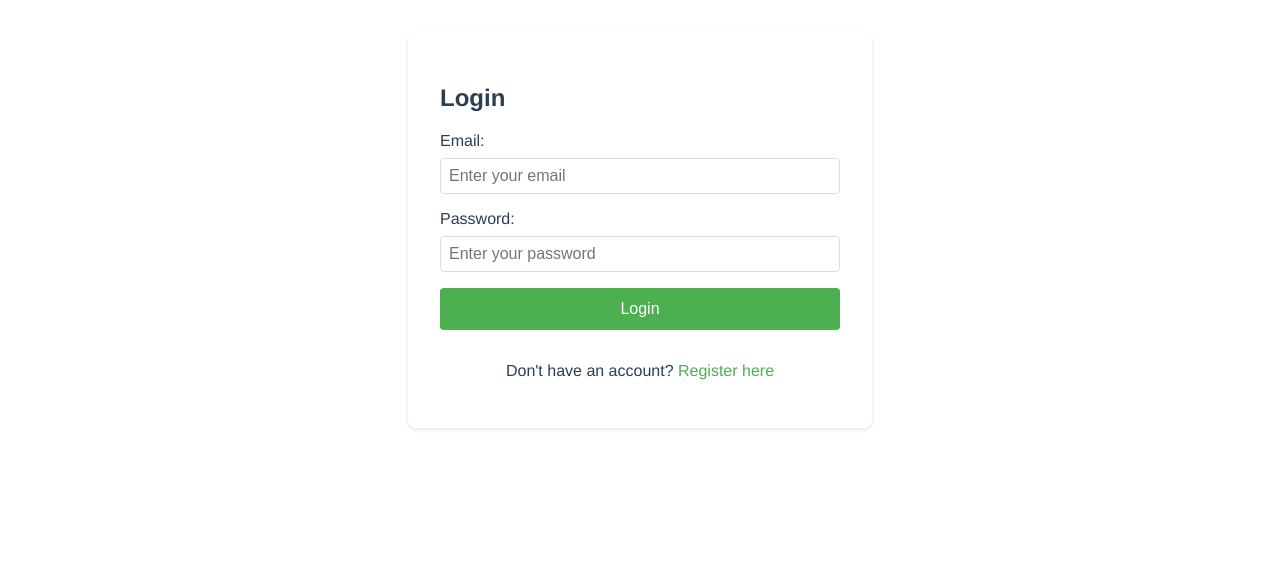
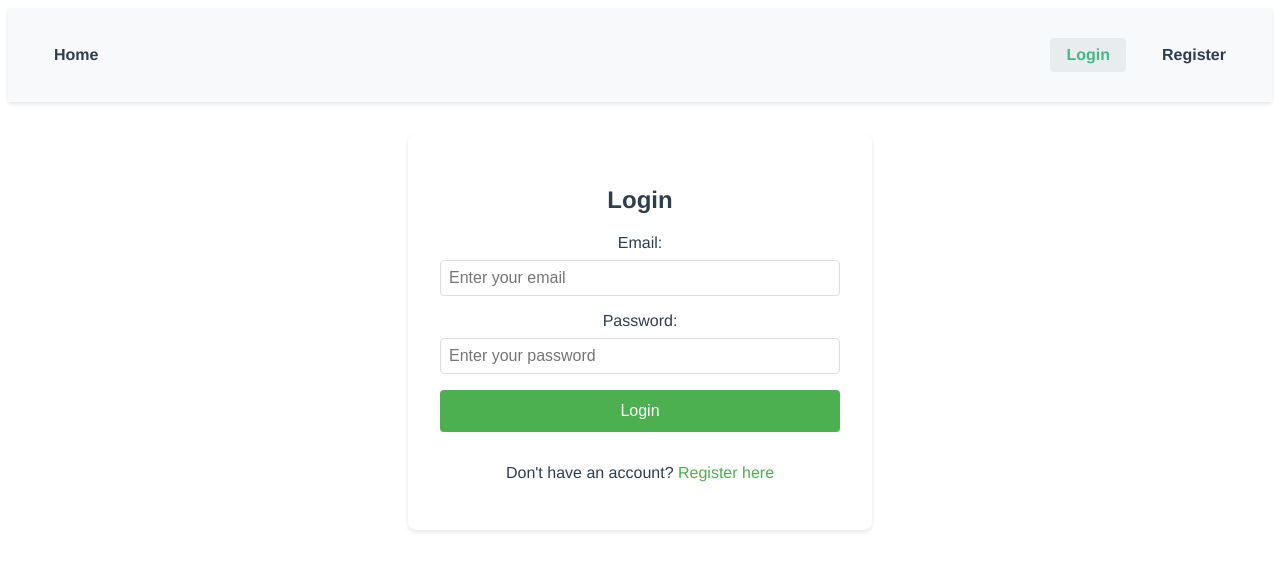
Before and after one commit to wulukewu/overtime-salary, a Vue app in the folder frontend/: page /login in a window 1280 px wide. Shown: the top 570 px of the page. Built offline with nearby package versions, Linux system fonts and the light colour scheme.

Commit message:
feat: Add username dropdown menu in navbar\n\n- Add username display with dropdown menu\n- Move Profile and Settings to dropdown\n- Add hover functionality for dropdown\n- Improve navigation styling

```diff
--- a/frontend/src/App.vue
+++ b/frontend/src/App.vue
@@ -1,13 +1,39 @@
 <template>
   <div id="app">
-    <nav v-if="isAuthenticated" class="navbar">
-      <div class="nav-brand">Overtime Salary</div>
-      <div class="nav-links">
-        <router-link to="/dashboard">Dashboard</router-link>
-        <router-link to="/profile">Profile</router-link>
-        <router-link v-if="isAdmin" to="/admin">Admin</router-link>
-        <router-link to="/settings">Settings</router-link>
-        <button @click="handleLogout" class="logout-btn">Logout</button>
+    <nav>
+      <div class="nav-left">
+        <router-link to="/">Home</router-link>
+        <router-link to="/dashboard" v-if="isAuthenticated"
+          >Dashboard</router-link
+        >
+      </div>
+      <div class="nav-right">
+        <template v-if="isAuthenticated">
+          <div class="user-dropdown">
+            <span
+              class="username"
+              @mouseover="showDropdown = true"
+              @mouseleave="showDropdown = false"
+            >
+              {{ username }}
+              <i class="dropdown-icon">▼</i>
+            </span>
+            <div
+              class="dropdown-menu"
+              v-show="showDropdown"
+              @mouseover="showDropdown = true"
+              @mouseleave="showDropdown = false"
+            >
+              <router-link to="/profile">Profile</router-link>
+              <router-link to="/settings">Settings</router-link>
+              <a @click="logout">Logout</a>
+            </div>
+          </div>
+        </template>
+        <template v-else>
+          <router-link to="/login">Login</router-link>
+          <router-link to="/register">Register</router-link>
+        </template>
       </div>
     </nav>
     <router-view />
@@ -15,7 +41,7 @@
 </template>
 
 <script>
-import { computed } from 'vue';
+import { ref, computed, onMounted } from 'vue';
 import { useStore } from 'vuex';
 import { useRouter } from 'vue-router';
 
@@ -24,19 +50,44 @@ export default {
   setup() {
     const store = useStore();
     const router = useRouter();
+    const showDropdown = ref(false);
+    const username = ref('');
 
-    const isAuthenticated = computed(() => store.getters.isAuthenticated);
-    const isAdmin = computed(() => store.getters.isAdmin);
+    const isAuthenticated = computed(() => store.state.token !== null);
 
-    const handleLogout = () => {
+    const logout = () => {
       store.dispatch('logout');
       router.push('/login');
     };
 
+    const fetchUserProfile = async () => {
+      if (store.state.token) {
+        try {
+          const response = await fetch(
+            'http://localhost:3000/api/users/profile',
+            {
+              headers: {
+                Authorization: `Bearer ${store.state.token}`,
+              },
+            }
+          );
+          if (response.ok) {
+            const data = await response.json();
+            username.value = data.name;
+          }
+        } catch (error) {
+          console.error('Error fetching user profile:', error);
+        }
+      }
+    };
+
+    onMounted(fetchUserProfile);
+
     return {
       isAuthenticated,
-      isAdmin,
-      handleLogout,
+      username,
+      showDropdown,
+      logout,
     };
   },
 };
@@ -47,56 +98,87 @@ export default {
   font-family: Avenir, Helvetica, Arial, sans-serif;
   -webkit-font-smoothing: antialiased;
   -moz-osx-font-smoothing: grayscale;
+  text-align: center;
   color: #2c3e50;
 }
 
-.navbar {
+nav {
+  padding: 30px;
   display: flex;
   justify-content: space-between;
   align-items: center;
-  padding: 1rem 2rem;
   background-color: #f8f9fa;
   box-shadow: 0 2px 4px rgba(0, 0, 0, 0.1);
 }
 
-.nav-brand {
-  font-size: 1.5rem;
-  font-weight: bold;
-  color: #4caf50;
+.nav-left,
+.nav-right {
+  display: flex;
+  gap: 20px;
 }
 
-.nav-links {
-  display: flex;
-  gap: 1rem;
-  align-items: center;
+nav a {
+  font-weight: bold;
+  color: #2c3e50;
+  text-decoration: none;
+  padding: 8px 16px;
+  border-radius: 4px;
+  transition: background-color 0.3s;
 }
 
-.nav-links a {
-  text-decoration: none;
-  color: #2c3e50;
-  padding: 0.5rem 1rem;
-  border-radius: 4px;
-}
-
-.nav-links a:hover {
+nav a:hover {
   background-color: #e9ecef;
 }
 
-.nav-links a.router-link-active {
-  color: #4caf50;
-  font-weight: bold;
+nav a.router-link-exact-active {
+  color: #42b983;
+  background-color: #e9ecef;
 }
 
-.logout-btn {
-  padding: 0.5rem 1rem;
-  background-color: #dc3545;
-  color: white;
-  border: none;
-  border-radius: 4px;
-  cursor: pointer;
+.user-dropdown {
+  position: relative;
 }
 
-.logout-btn:hover {
-  background-color: #c82333;
+.username {
+  cursor: pointer;
+  padding: 8px 16px;
+  border-radius: 4px;
+  display: flex;
+  align-items: center;
+  gap: 4px;
+}
+
+.dropdown-icon {
+  font-size: 12px;
+  margin-left: 4px;
+}
+
+.dropdown-menu {
+  position: absolute;
+  top: 100%;
+  right: 0;
+  background-color: white;
+  border-radius: 4px;
+  box-shadow: 0 2px 4px rgba(0, 0, 0, 0.1);
+  min-width: 150px;
+  z-index: 1000;
+}
+
+.dropdown-menu a {
+  display: block;
+  padding: 8px 16px;
+  text-align: left;
+  color: #2c3e50;
+  text-decoration: none;
+  transition: background-color 0.3s;
+}
+
+.dropdown-menu a:hover {
+  background-color: #f8f9fa;
+}
+
+.dropdown-menu a:last-child {
+  border-top: 1px solid #e9ecef;
+  color: #dc3545;
 }
 </style>
```
